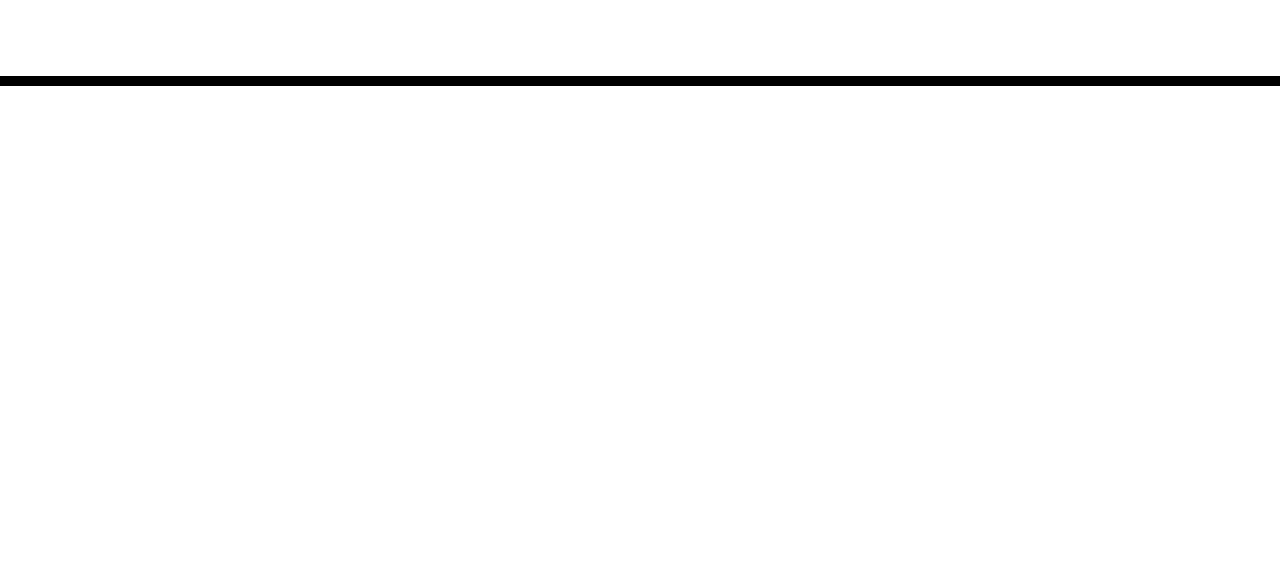
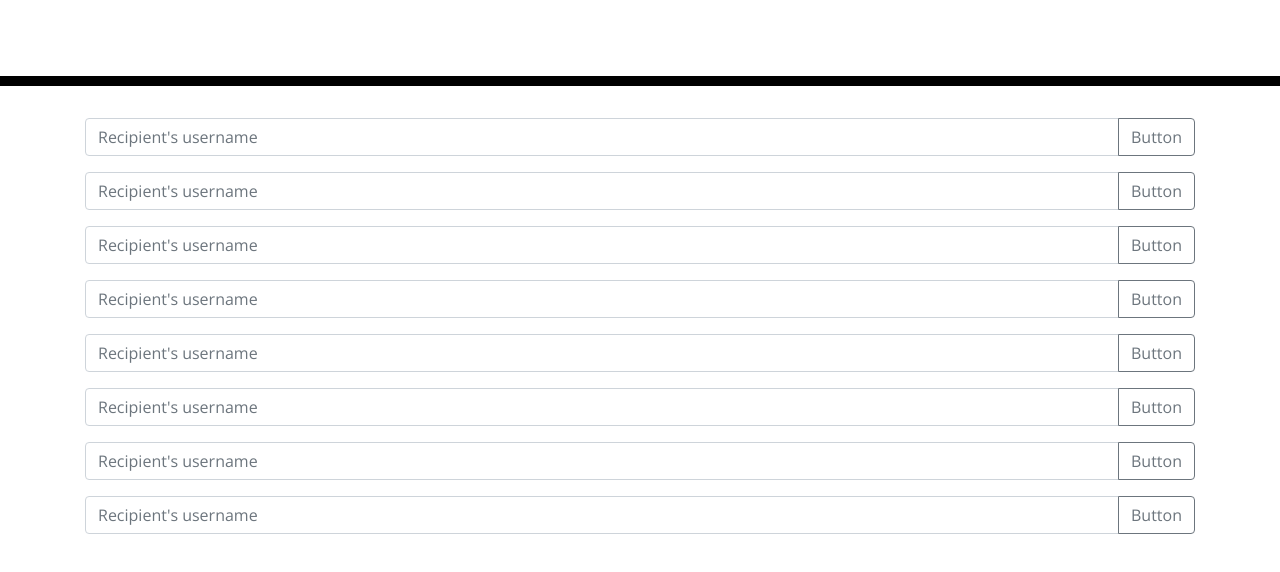
Before and after one commit to Aikeh2021/work-day-scheduler, a plain HTML site: page index.html in a window 1280 px wide. Shown: the part 182-754 px from the top of the page. Drawn offline with nearby package versions, Linux system fonts and the light colour scheme.

Commit message:
Found input group content on getbootstrap. Used this to create my time slot inputs.

```diff
--- a/index.html
+++ b/index.html
@@ -30,9 +30,65 @@
     </header>
     <div class="container">
       <!-- Timeblocks go here -->
-    </div>
 
-    <script src="https://code.jquery.com/jquery-3.4.1.min.js"></script>
+
+      <div class="input-group mb-3">
+        <input type="text" class="form-control" placeholder="Recipient's username" aria-label="Recipient's username" aria-describedby="button-addon2">
+        <div class="input-group-append">
+          <button class="btn btn-outline-secondary" type="button" id="button-addon2">Button</button>
+        </div>
+      </div>
+
+      <div class="input-group mb-3">
+        <input type="text" class="form-control" placeholder="Recipient's username" aria-label="Recipient's username" aria-describedby="button-addon2">
+        <div class="input-group-append">
+          <button class="btn btn-outline-secondary" type="button" id="button-addon2">Button</button>
+        </div>
+      </div>
+
+      <div class="input-group mb-3">
+        <input type="text" class="form-control" placeholder="Recipient's username" aria-label="Recipient's username" aria-describedby="button-addon2">
+        <div class="input-group-append">
+          <button class="btn btn-outline-secondary" type="button" id="button-addon2">Button</button>
+        </div>
+
+      </div>
+      <div class="input-group mb-3">
+        <input type="text" class="form-control" placeholder="Recipient's username" aria-label="Recipient's username" aria-describedby="button-addon2">
+        <div class="input-group-append">
+          <button class="btn btn-outline-secondary" type="button" id="button-addon2">Button</button>
+        </div>
+      </div>
+
+      <div class="input-group mb-3">
+        <input type="text" class="form-control" placeholder="Recipient's username" aria-label="Recipient's username" aria-describedby="button-addon2">
+        <div class="input-group-append">
+          <button class="btn btn-outline-secondary" type="button" id="button-addon2">Button</button>
+        </div>
+      </div>
+
+      <div class="input-group mb-3">
+        <input type="text" class="form-control" placeholder="Recipient's username" aria-label="Recipient's username" aria-describedby="button-addon2">
+        <div class="input-group-append">
+          <button class="btn btn-outline-secondary" type="button" id="button-addon2">Button</button>
+        </div>
+      </div>
+
+      <div class="input-group mb-3">
+        <input type="text" class="form-control" placeholder="Recipient's username" aria-label="Recipient's username" aria-describedby="button-addon2">
+        <div class="input-group-append">
+          <button class="btn btn-outline-secondary" type="button" id="button-addon2">Button</button>
+        </div>
+      </div>
+
+      <div class="input-group mb-3">
+        <input type="text" class="form-control" placeholder="Recipient's username" aria-label="Recipient's username" aria-describedby="button-addon2">
+        <div class="input-group-append">
+          <button class="btn btn-outline-secondary" type="button" id="button-addon2">Button</button>
+        </div>
+      </div>
+
+    <script src="https://code.jquery.com/jquery-3.5.1.min.js" integrity="sha256-9/aliU8dGd2tb6OSsuzixeV4y/faTqgFtohetphbbj0=" crossorigin="anonymous"></script>
     <script src="https://cdnjs.cloudflare.com/ajax/libs/moment.js/2.24.0/moment.min.js"></script>
   </body>
 </html>
```
Also changed, not shown: moment-content/moment.js (added).
